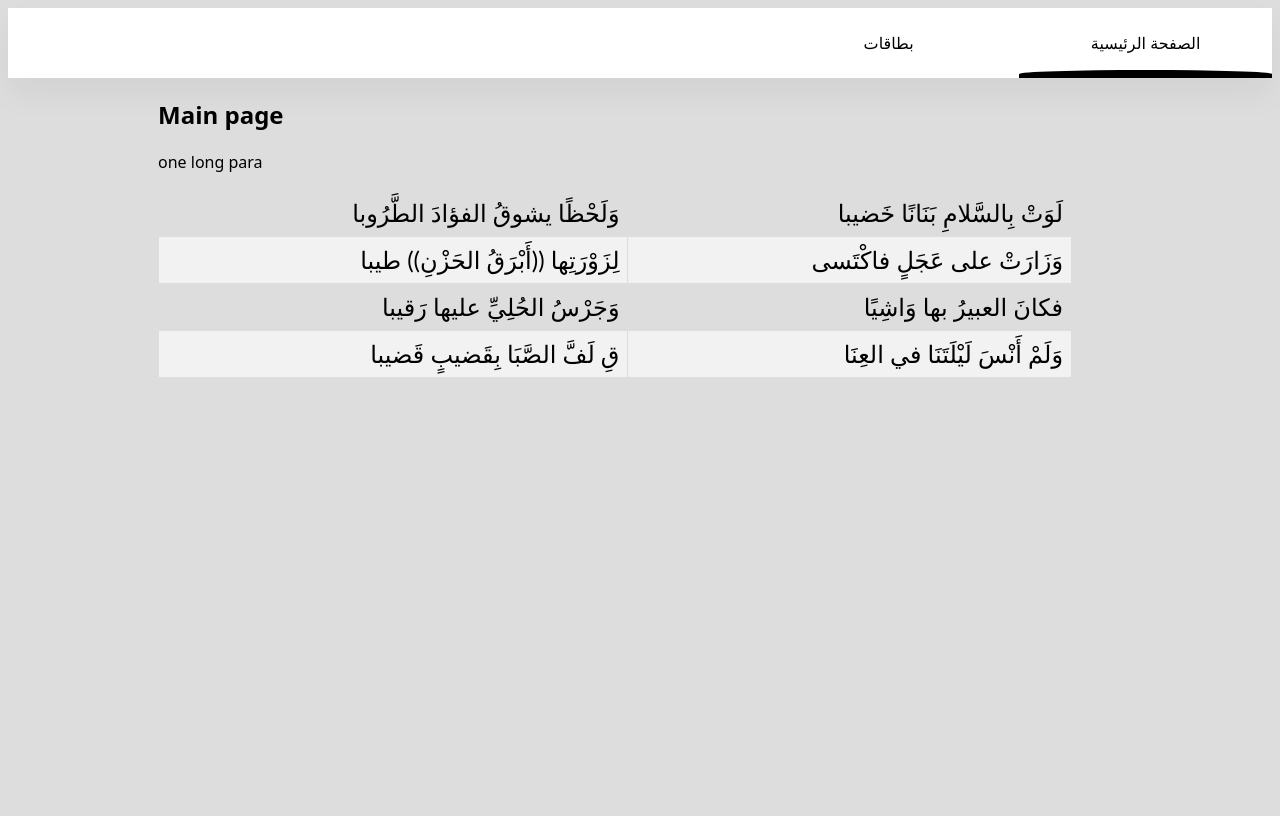
After one commit to OsamaHriri/WTCAP, a PHP site: page / in a window 1280 px wide. The commit adds this page. Run offline with PHP 8.4, Linux system fonts and the light colour scheme.

Commit message:
A little change

```diff
--- a/css/style.css
+++ b/css/style.css
@@ -83,30 +83,23 @@ a {
     margin-left: 200px;
 }
 
-#uploader {
-    width: 300px;
-    height: 200px;
-    background: #f4b342;
-    padding: 10px;
+#poem {
+    font-family: "Trebuchet MS", Arial, Helvetica, sans-serif;
+    border-collapse: collapse;
+    width: 100%;
+    direction: rtl;
 }
 
-#uploader.highlight {
-    background: #ff0;
+#poem td {
+    border: 1px solid #ddd;
+    padding: 8px;
+    font-size: 1.5em;
 }
 
-#uploader.disabled {
-    background: #aaa;
+#poem tr:nth-child(even) {
+    background-color: #f2f2f2;
 }
 
-#poem {
-    direction: rtl;
-    font-size: large;
+#poem tr:hover {
+    background-color: #ddd;
 }
-
-.myDivClass {
-    width: 80px;
-    height: 100px;
-    margin-left: 150px;
-    background-color: lightblue;
-    border: solid 1px #666;
-}
--- /dev/null
+++ b/index.php
@@ -0,0 +1,39 @@
+<html lang="ar">
+
+<head>
+    <meta charset="utf-8">
+    <title>Semantic Arabic Tagging</title>
+    <link rel="stylesheet" type="text/css" href="css/style.css" />
+    <script src="js/main-page-js.js"></script>
+</head>
+
+<body>
+    <div>
+        <?php include "mynav.php"; ?>
+    </div>
+    <div id=main>
+        <h2> Main page </h2>
+        <p> one long para </p>
+
+        <table id="poem">
+            <tr>
+                <td> لَوَتْ بِالسَّلامِ بَنَانًا خَضيبا </td>
+                <td>وَلَحْظًا يشوقُ الفؤادَ الطَّرُوبا</td>
+            </tr>
+            <tr>
+                <td>وَزَارَتْ على عَجَلٍ فاكْتَسى</td>
+                <td>لِزَوْرَتِها ((أَبْرَقُ الحَزْنِ)) طيبا</td>
+            </tr>
+            <tr>
+                <td>فكانَ العبيرُ بها وَاشِيًا</td>
+                <td>وَجَرْسُ الحُلِيِّ عليها رَقيبا</td>
+            </tr>
+            <tr>
+                <td>وَلَمْ أَنْسَ لَيْلَتَنَا في العِنَا</td>
+                <td>قِ لَفَّ الصَّبَا بِقَضيبٍ قَضيبا </td>
+            </tr>
+        </table>
+    </div>
+</body>
+
+</html>
```
